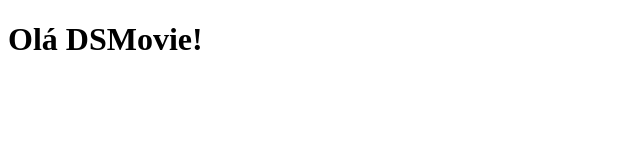
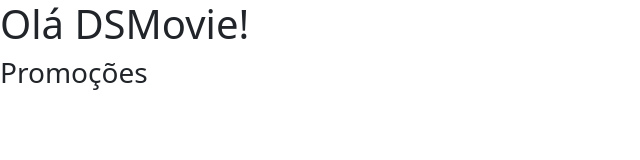
Before and after one commit to actorres83/dsmoviead, a plain HTML site: page index.html in a window 1280 px wide. Shown: the whole page, without its empty margins (0-640 px from the left). Drawn offline with nearby package versions, Linux system fonts and the light colour scheme.

Commit message:
Bootstrap

```diff
--- a/index.html
+++ b/index.html
@@ -5,8 +5,12 @@
     <meta http-equiv="X-UA-Compatible" content="IE=edge">
     <meta name="viewport" content="width=device-width, initial-scale=1.0">
     <title>DSMovie</title>
+
+    <link href="https://cdn.jsdelivr.net/npm/bootstrap@5.1.3/dist/css/bootstrap.min.css" rel="stylesheet" integrity="sha384-1BmE4kWBq78iYhFldvKuhfTAU6auU8tT94WrHftjDbrCEXSU1oBoqyl2QvZ6jIW3" crossorigin="anonymous">
+
 </head>
 <body>
     <h1>Olá DSMovie!</h1>
+    <h3>Promoções</h3>
 </body>
 </html>
```
